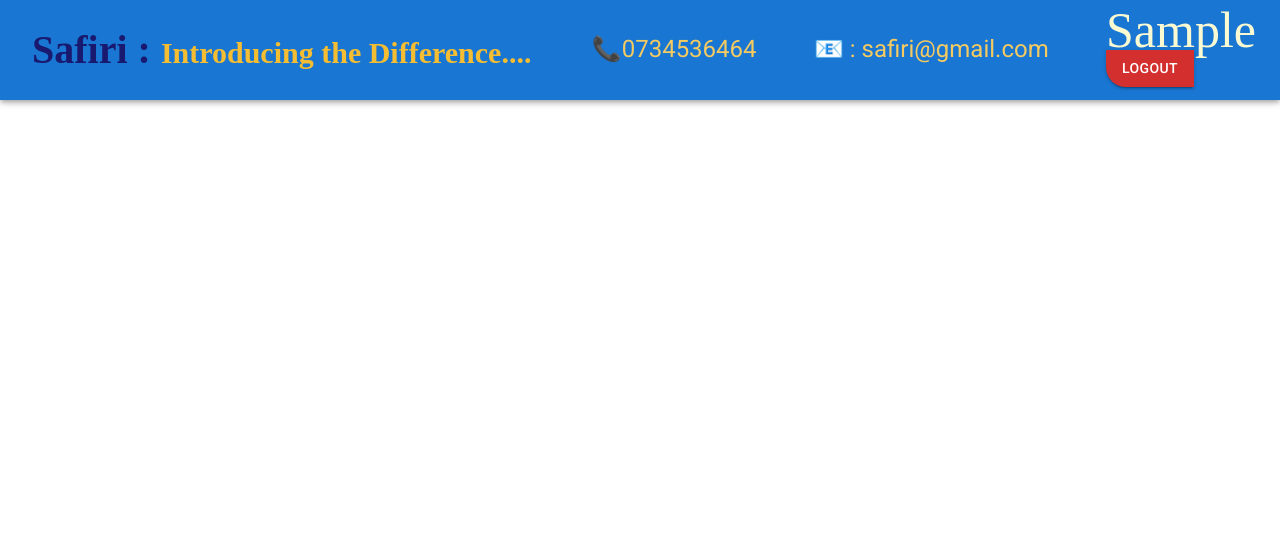
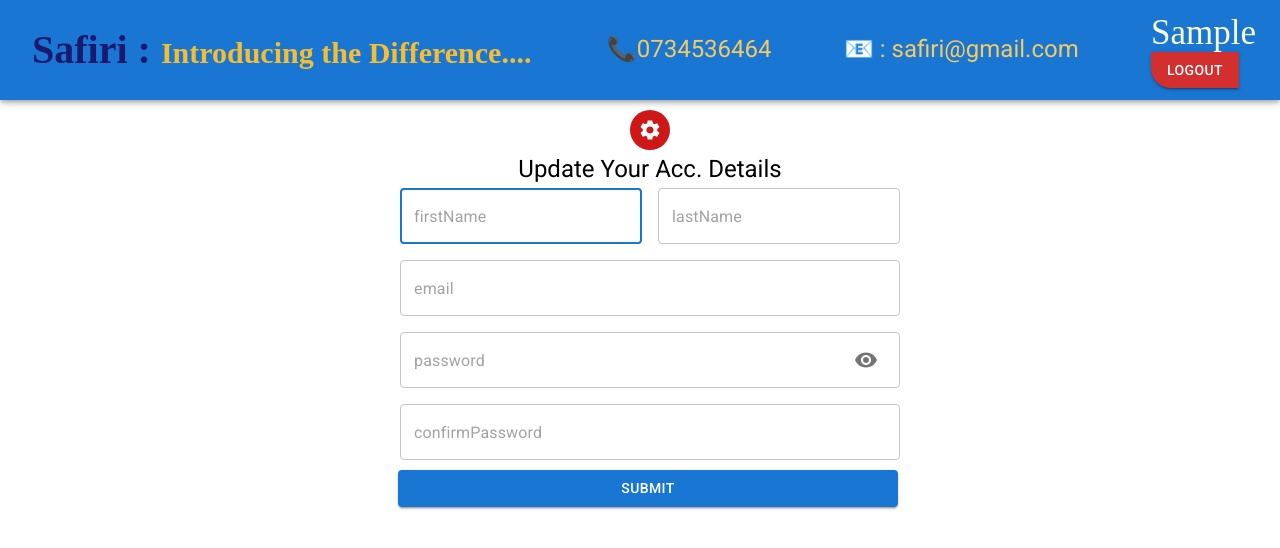
Before and after one commit to keringKirwa/SafiriApp-Frontend, a React (Create React App) app: page /home/settings in a window 1280 px wide. Shown: the top 548 px of the page. Built offline with nearby package versions, Linux system fonts and the light colour scheme; no server answers; sample sign-in values are in the browser's storage; a web font is replaced by a local one.

Commit message:
completed the account settings page .

```diff
--- a/src/App.js
+++ b/src/App.js
@@ -9,6 +9,7 @@ import { Seats } from './Components/Seats/Seats';
 import { PaymentModal } from "./Components/PaymentModal/PaymentModal";
 import { Login } from './Components/Login/Login';
 import { Toaster } from 'react-hot-toast';
+import { Account } from './Components/AccountSettings/Account';
 
 const App = () => {
   const user = JSON.parse(localStorage.getItem('profile'));
@@ -32,6 +33,9 @@ const App = () => {
           <Route path="home/products/:id" exact element={<Seats />} />
           <Route path="home/payment" exact element={<PaymentModal />} />
 
+          <Route path="/home/settings" exact element={ user ? <Account/> : <Navigate to="/home" /> } />
+
+
         </Routes>
 
       </BrowserRouter>
--- /dev/null
+++ b/src/Components/AccountSettings/Account.jsx
@@ -0,0 +1,125 @@
+import React, { useState, useEffect } from 'react';
+import { Avatar, Grid, Button, Typography } from '@mui/material';
+import { useDispatch, useSelector } from 'react-redux';
+import { useNavigate } from 'react-router-dom';
+import { Settings } from '@mui/icons-material';
+import toast from 'react-hot-toast';
+
+import {
+  signUp,
+  updateAccountDetails,
+} from '../../ActionCreators/authActionCreator';
+import './accountStyles.css';
+import Input from './Input';
+
+export const Account = () => {
+  const dispatch = useDispatch();
+  const navigate = useNavigate();
+
+  const [userDetails, setUserDetails] = useState({});
+  const [showPassword, setShowPassword] = useState(false);
+
+  const { userEmail } = useSelector((state) => state.user);
+  const initialState = userDetails;
+
+  useEffect(() => {
+    updateAccountDetails({ email: userEmail }, dispatch, setUserDetails);
+  }, [dispatch, userEmail, setUserDetails]);
+
+  const handleShowPassword = () => setShowPassword(!showPassword);
+
+  const handleChange = (e) => {
+    setUserDetails({ ...userDetails, [e.target.name]: e.target.value });
+  };
+
+  const handleSubmit = async (e) => {
+    e.preventDefault();
+    console.log(userDetails);
+
+    if (userDetails.password !== userDetails.confirmPassword) {
+      toast.error('Password and ConfirmPassword must be the same!!');
+      return;
+    }
+
+    await signUp(userDetails, navigate, dispatch);
+  };
+
+  return (
+    <div className="paper" id="paper">
+      <Avatar id="avatar">
+        <Settings></Settings>
+      </Avatar>
+
+      <Typography component="h1" variant="h5">
+        Update Your Acc. Details
+      </Typography>
+
+      <form onSubmit={handleSubmit}>
+        {/* confirmPassword: ""
+email: "kkirwa230@gmail.com"
+firstName: "kirwa"
+lastName: "kelvin"
+password: "123" */}
+
+        <Grid container spacing={2}>
+          <>
+            <Input
+              name="firstName"
+              label="First Name"
+              handleChange={handleChange}
+              autoFocus
+              half
+              value={initialState.firstName}
+            />
+            <Input
+              name="lastName"
+              label="Last Name"
+              handleChange={handleChange}
+              half
+              value={initialState.lastName}
+            />
+          </>
+
+          <Input
+            name="email"
+            label="Email Address"
+            handleChange={handleChange}
+            type="email"
+            value={initialState.email}
+          />
+
+          <Input
+            name="password"
+            label="Password"
+            handleChange={handleChange}
+            type={showPassword ? 'text' : 'password'}
+            handleShowPassword={handleShowPassword}
+            value={initialState.password}
+          />
+
+          <Input
+            name="confirmPassword"
+            label="Repeat Password"
+            handleChange={handleChange}
+            type="password"
+            value={initialState.confirmPassword}
+          />
+        </Grid>
+
+        <Button
+          type="submit"
+          fullWidth
+          variant="contained"
+          color="primary"
+          id="signUpButton"
+        >
+          Submit
+        </Button>
+
+        <Grid container justify="flex-end">
+          <Grid item></Grid>
+        </Grid>
+      </form>
+    </div>
+  );
+};
--- /dev/null
+++ b/src/Components/AccountSettings/Input.jsx
@@ -0,0 +1,49 @@
+import React from 'react';
+import { Grid, InputAdornment, TextField, IconButton } from '@mui/material';
+import VisibilityOffOutlinedIcon from '@mui/icons-material/VisibilityOffOutlined';
+import VisibilityIcon from '@mui/icons-material/Visibility';
+
+/* just like calling a function and passing parameters to it , so is the Input component .among the arquments passed are the handleChange function , half flag etc */
+
+const Input = ({
+  name,
+  handleChange,
+  half,
+  autoFocus,
+  type,
+  handleShowPassword,
+  value,
+}) => (
+  <Grid item xs={12} sm={half ? 6 : 12}>
+    <TextField
+      name={name}
+      placeholder={name}
+      onChange={handleChange}
+      variant="outlined"
+      required
+      fullWidth
+      autoFocus={autoFocus}
+      type={type}
+      value={value}
+      InputProps={
+        name === 'password'
+          ? {
+              endAdornment: (
+                <InputAdornment position="end">
+                  <IconButton onClick={handleShowPassword}>
+                    {type === 'password' ? (
+                      <VisibilityIcon />
+                    ) : (
+                      <VisibilityOffOutlinedIcon />
+                    )}
+                  </IconButton>
+                </InputAdornment>
+              ),
+            }
+          : null
+      }
+    />
+  </Grid>
+);
+
+export default Input;
--- /dev/null
+++ b/src/Components/AccountSettings/accountStyles.css
@@ -0,0 +1,9 @@
+.mainAccountDiv{
+    padding-top: 110px;
+    background-color:yellow;
+    height: 500px;
+    width: 400px;
+    position: absolute;
+    left:400px ;
+
+}
--- a/src/Components/Products/Products.jsx
+++ b/src/Components/Products/Products.jsx
@@ -17,6 +17,7 @@ import { useDispatch } from 'react-redux';
 
 export const Products = () => {
   const dispatch = useDispatch();
+
 
   useEffect(() => {
     getAllCars(dispatch);
--- a/src/Components/Seats/Seats.jsx
+++ b/src/Components/Seats/Seats.jsx
@@ -133,8 +133,8 @@ export const Seats = () => {
             Almost to the end ! Proceed to checkOut and Receive a ticket.
           </h3>
           <div className="actualTicket">
-            <h3 className='route'>From : <h2 className='margin'>{from}</h2> </h3>
-            <h3 className='route'>To : <h2 id='margin'>{ to}</h2> </h3>
+            <h4 className='route'>From : <h3 className='margin'>{from}</h3> </h4>
+            <h4 className='route'>To : <h3 className='margin'>{ to}</h3> </h4>
             <h3 className="seatsMapped">
               selected Seats : {'  '}
               {seatsArray.map((seat) => (
--- a/src/Components/Seats/seatStyles.css
+++ b/src/Components/Seats/seatStyles.css
@@ -43,7 +43,7 @@
     right: -30px;
     height: 40px;
     border-radius: 10px;
-    top: 20px;
+    top: 5px;
 }
 
 .h3color{
@@ -136,5 +136,5 @@ input.checkBox{
     display: flex;
     flex-direction: row;
     align-items: center;
-    margin: 5px;
+    margin: -3px;
 }
--- a/src/NavBar/NavBar.css
+++ b/src/NavBar/NavBar.css
@@ -43,13 +43,14 @@
 
 #user {
     font-family: 'Charmonman', cursive;
-    font-size: 50px;
+    font-size: 35px;
+    padding-top: 5px;
 
 }
 
 #logout {
     position: relative;
-    top: -14px;
+    top: -5px;
     border-radius: 0px 0px 0px 20px;
     text-emphasis-color: black;
 }
--- a/src/mainStore.js
+++ b/src/mainStore.js
@@ -3,16 +3,15 @@ import { configureStore } from '@reduxjs/toolkit';
 import userReducer from './reducers/authSlice.js';
 import carReducer from './reducers/carSlice';
 import cartSlice from './reducers/selectedSeatsSlice';
-
-
+import settingsSlice from './reducers/settingsSlice';
 
 export const store = configureStore({
   reducer: {
     user: userReducer,
     cars: carReducer,
-   selectedSeats:cartSlice,
+    selectedSeats: cartSlice,
+    settings: settingsSlice,
   },
 });
 
-
 /* Note that both cars and user are objects/array , that contain the data that is being worked on. */
--- a/src/reducers/authSlice.js
+++ b/src/reducers/authSlice.js
@@ -8,32 +8,20 @@ export const authSlice = createSlice({
   },
 
   reducers: {
-
-    /*The following are the actions to update the slice , that is produce a copy of the intial state , then return that copy to the store ,------->login actionCreator updates the user state */
-
     signup: (state, action) => {
-
-      /* note that action in this case is an object  having an object containing the data PROPERTY, that data has the data deails.  */
-
       localStorage.setItem('profile', JSON.stringify(action.payload.data));
 
       state.userName = action.payload.data.name;
-      console.log(action.payload.data.name);
-      state.userId = action.payload.data.email;/* adding a new property using the Immer function . */
-      console.log(state.email);
+      state.userEmail = action.payload.data.email;
     },
     signin: (state, action) => {
-
-      /* TODO : populate the user details to the local storage here not in the register page . */
-
+      /* TODO: populate the user details to the local storage here not in the register page . */
 
       localStorage.setItem('profile', JSON.stringify(action.payload.data));
 
       state.userName = action.payload.data.name;
       state.userId = action.payload.data.email;
     },
-
-    /* clear the user detals from the store of the application . */
 
     logout: (state) => {
       window.localStorage.clear();
@@ -43,8 +31,8 @@ export const authSlice = createSlice({
   },
 });
 
-/* NOTE ,the action creators are generated for each case reducr function , in this case , the actions actually refers to the reducer function . */
+/* NOTE ,the action creators are generated for each case reducer function , in this case , the actions actually refers to the reducer function . */
 
-export const { logout, login,signup } = authSlice.actions;
+export const { logout, login, signup } = authSlice.actions;
 
 export default authSlice.reducer;
--- /dev/null
+++ b/src/reducers/settingsSlice.js
@@ -0,0 +1,31 @@
+import { createSlice } from '@reduxjs/toolkit';
+
+export const settingsSlice = createSlice({
+  /* note that both the state and the initial state all mean the same thing . and we are receiving an object from the backend .*/
+
+  name: 'settings',
+
+  initialState: {
+    settingsDetails: {
+      firstName: '',
+      lastName: '',
+      email: '',
+      password: '',
+      confirmPassword: '',
+    },
+  },
+
+  reducers: {
+    userDetailsFetched: (state, action) => {
+      /* TODO: override the initial settingsDetails */
+
+      console.log(action.payload.data);
+
+      state.settingsDetails = action.payload.data;
+    },
+  },
+});
+
+export const { userDetailsFetched } = settingsSlice.actions;
+
+export default settingsSlice.reducer;
```
Also changed, not shown: src/ActionCreators/authActionCreator.js (+23 -1 lines).
